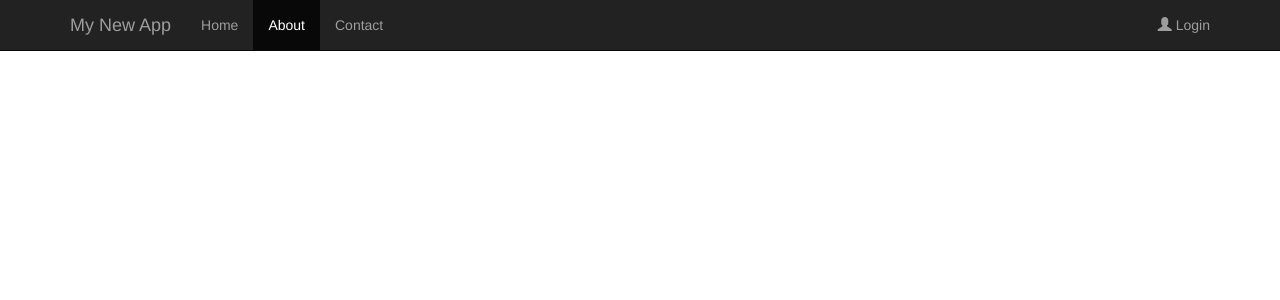
After one commit to nikolayhsu/meansilo, a Node server app: page /about in a window 1280 px wide. The commit adds this page. Shown: the top 300 px of the page. Run offline with Node 20, Linux system fonts and the light colour scheme; some libraries are stand-ins or nearby versions.

Commit message:
Added Active Navigation

```diff
--- /dev/null
+++ b/app/public/about.html
@@ -0,0 +1,14 @@
+<% include partials/header.ejs %>
+
+	<div class="container" ng-controller="aboutController">
+
+		<div class="row">
+			<div class="col-md-5">
+
+
+			</div>
+			<div class="col-md-7"></div>
+		</div>
+	</div>
+
+<% include partials/footer.ejs %>
--- /dev/null
+++ b/app/public/controllers/about.js
@@ -0,0 +1,7 @@
+var myApp = angular.module( "myApp" , [] );
+
+myApp.controller('aboutController' , ['$scope','$http',function($scope , $http){
+
+
+
+}]);
--- a/app/public/css/styles.css
+++ b/app/public/css/styles.css
@@ -1,3 +1,9 @@
 /*
 	/public/css/styles.css
 */
+
+.page {
+
+	margin-top: 60px;
+
+}
--- a/app/public/partials/footer.ejs
+++ b/app/public/partials/footer.ejs
@@ -4,7 +4,7 @@
       <script src="//code.jquery.com/jquery-2.2.1.min.js"></script>
       <script src="//maxcdn.bootstrapcdn.com/bootstrap/3.3.6/js/bootstrap.min.js"></script>
       <script src="/js/application.js"></script>
-      <script src="/controllers/home.js"></script>
+      <script src="<%= jsFile; %>"></script>
 
   </body>
 </html>
--- a/app/public/partials/header.ejs
+++ b/app/public/partials/header.ejs
@@ -30,13 +30,24 @@
           <a class="navbar-brand" href="/"><%= appName %></a>
         </div>
         <div id="navbar" class="collapse navbar-collapse">
+
+          <ul class="nav navbar-nav">
+            <li class="<% if (path == "/public/home") { %>active<% } %>"><a href="/home">Home</a></li>
+            <li class="<% if (path == "/public/about") { %>active<% } %>"><a href="/about">About</a></li>
+            <li class="<% if (path == "/public/contact") { %>active<% } %>"><a href="/contact">Contact</a></li>
+            <% if ( loggedIn ) { %>
+            <li class="<% if (path == "/admin/home") { %>active<% } %>"><a href="/admin/home">Admin</a></li>
+            <li class="<% if (path == "/admin/users") { %>active<% } %>"><a href="/admin/users">Users</a></li>
+            <% } %>
+          </ul>
+
           <ul class="nav navbar-nav navbar-right">
             <% if ( loggedIn ) { %>
               <li><a href="/logout"><span class="glyphicon glyphicon-user"></span> Logout</a></li>
             <% } else { %>
-              <li><a href="/login"><span class="glyphicon glyphicon-user"></span> Login</a></li>
+              <li class="<% if (path == "/public/login") { %>active<% } %>"><a href="/login"><span class="glyphicon glyphicon-user"></span> Login</a></li>
             <% } %>
-            </ul>
+          </ul>
         </div>
       </div>
     </nav>
--- a/app/server.js
+++ b/app/server.js
@@ -113,6 +113,7 @@
 				, loggedIn : isLoggedIn
 				, username : req.session.username
 				, appName : appName
+				, path : '/' + dirName + '/' + req.params.name
 			});
 
 		} else if (fileNameSplit.length > 1 && fileNameSplit[1] === "html") {
```
Also changed, not shown: app/admin/partials/header.ejs (+10 -1 lines), app/public/contact.html (added, +14 -0 lines), app/public/controllers/contact.js (added, +7 -0 lines).
